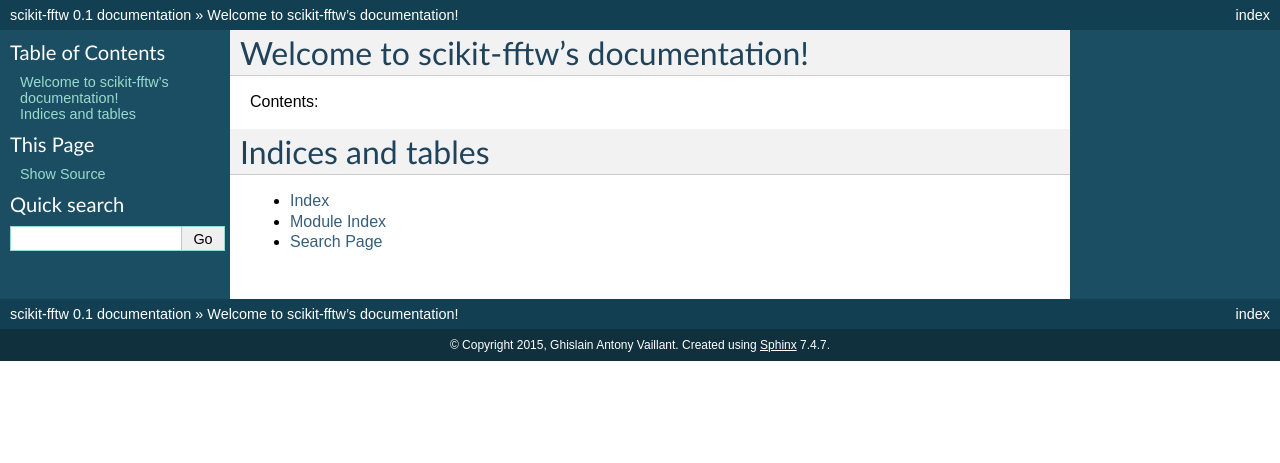
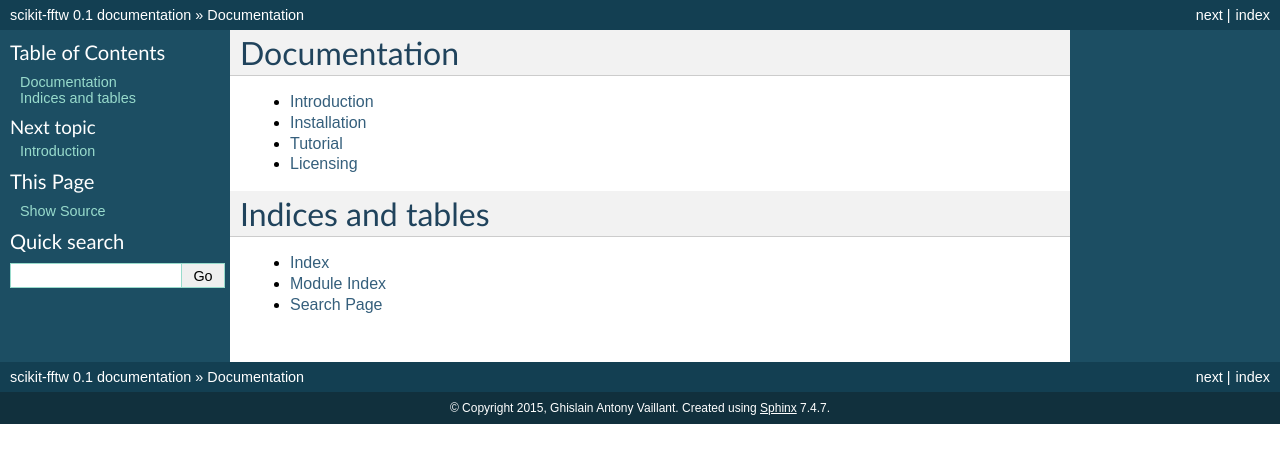
Before and after one commit to ghisvail/scikit-fftw, a Sphinx documentation site: the page built from docs/index.rst, in a window 1280 px wide. Shown: the top 463 px of the page. Built offline with Sphinx 7.4.7, drawn with Linux system fonts in a browser that asks for light colours.

Commit message:
add initial documentation tree

```diff
--- a/docs/index.rst
+++ b/docs/index.rst
@@ -3,14 +3,18 @@
    You can adapt this file completely to your liking, but it should at least
    contain the root `toctree` directive.
 
-Welcome to scikit-fftw's documentation!
-=======================================
+.. _documentation:
 
-Contents:
+Documentation
+=============
 
 .. toctree::
    :maxdepth: 2
 
+   introduction
+   installation
+   tutorial
+   license
 
 
 Indices and tables
--- /dev/null
+++ b/docs/installation.rst
@@ -0,0 +1,2 @@
+Installation
+============
--- /dev/null
+++ b/docs/introduction.rst
@@ -0,0 +1,2 @@
+Introduction
+============
--- /dev/null
+++ b/docs/license.rst
@@ -0,0 +1,4 @@
+Licensing
+=========
+
+.. include:: ../LICENSE
--- /dev/null
+++ b/docs/tutorial.rst
@@ -0,0 +1,2 @@
+Tutorial
+========
```
